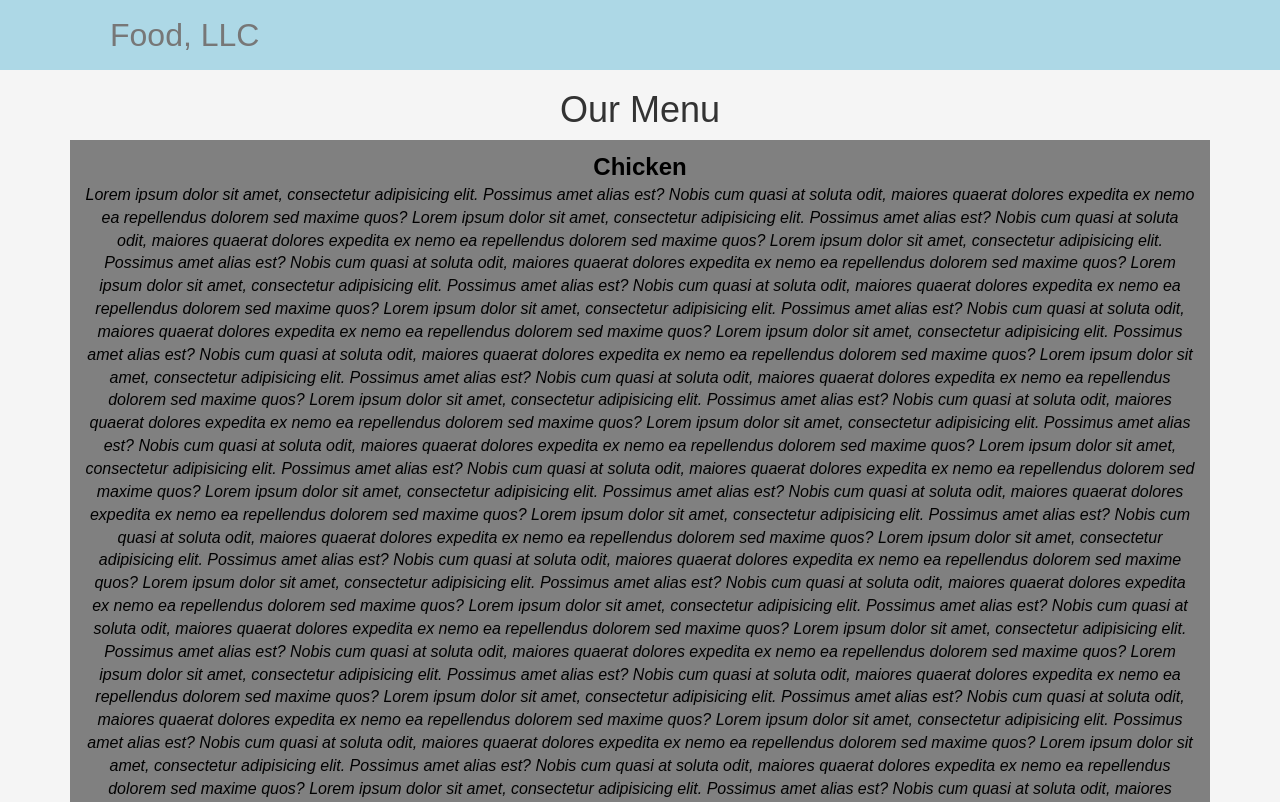
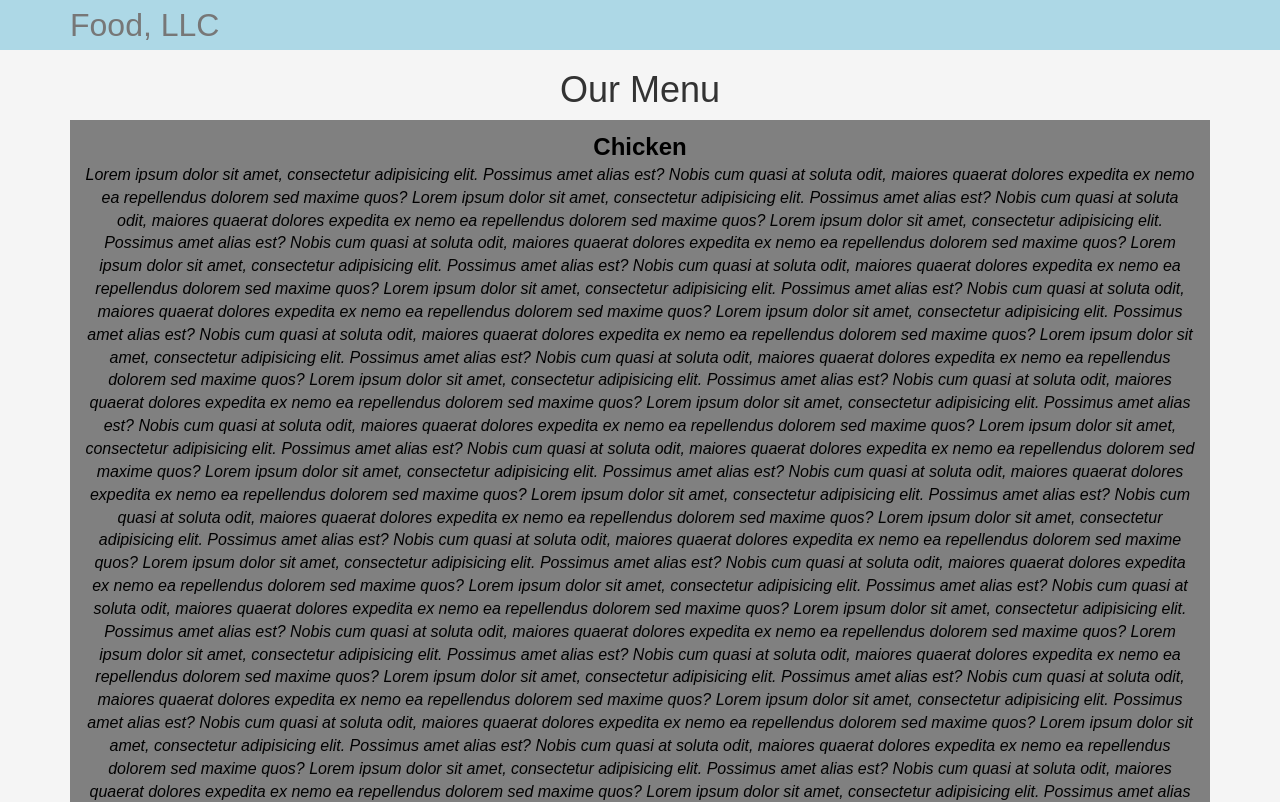
Before and after one commit to kmeehleis/Coursera-Web, a plain HTML site: page module3-solution/index.html in a window 1280 px wide. Shown: the top 802 px of the page. Drawn offline with Linux system fonts and the light colour scheme.

Commit message:
module3-solution2

```diff
--- a/module3-solution/css/styles.css
+++ b/module3-solution/css/styles.css
@@ -16,7 +16,7 @@ body {
     font-size: 2em;
     width: 200px;
     height: 50px;
-    margin: 10px 15px 10px 25px;
+    /**margin: 10px 0 10px 25px;**/
     color: 000000;
 
 }
@@ -32,6 +32,7 @@ body {
   .navbar-header button.navbar-toggle {
     clear: both;
     margin-top: -30px;
+
   }
 
   #nav-list {
```
